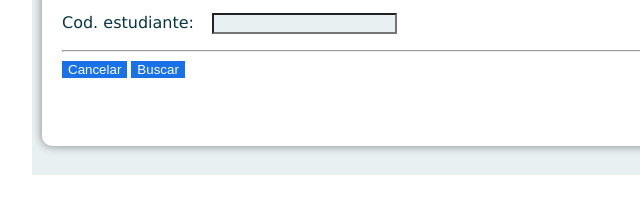
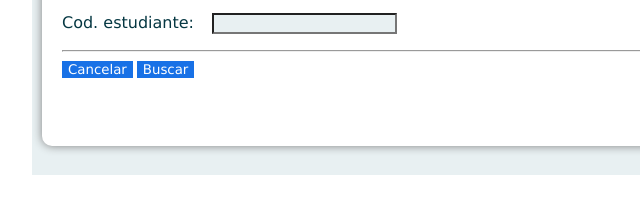
Before and after one commit to AEsala/Proyecto-Grupo8, a plain HTML site: page Sprint#3/templates/retroAlimentarActividadBusqueda.html in a window 1280 px wide. Shown: the part 233-446 px from the top of the page, 173-813 px from the left. Drawn offline with Linux system fonts and the light colour scheme.

Commit message:
cambio fuente en boton

```diff
--- a/Sprint#3/static/css/retroAlimenBusqueda.css
+++ b/Sprint#3/static/css/retroAlimenBusqueda.css
@@ -39,6 +39,6 @@ label {
 .button{
     background-color: rgb(24, 113, 230);
     color: white;
-    font-family: 'Source Sans Pro', sans-serif;
+    font-family: Verdana, Geneva, Tahoma, sans-serif;
     border: rgb(24, 113, 230);
 }
```
